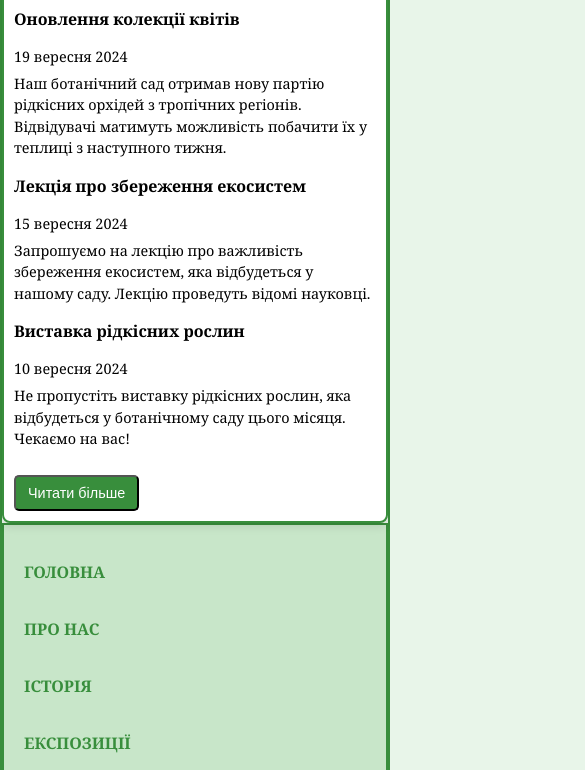
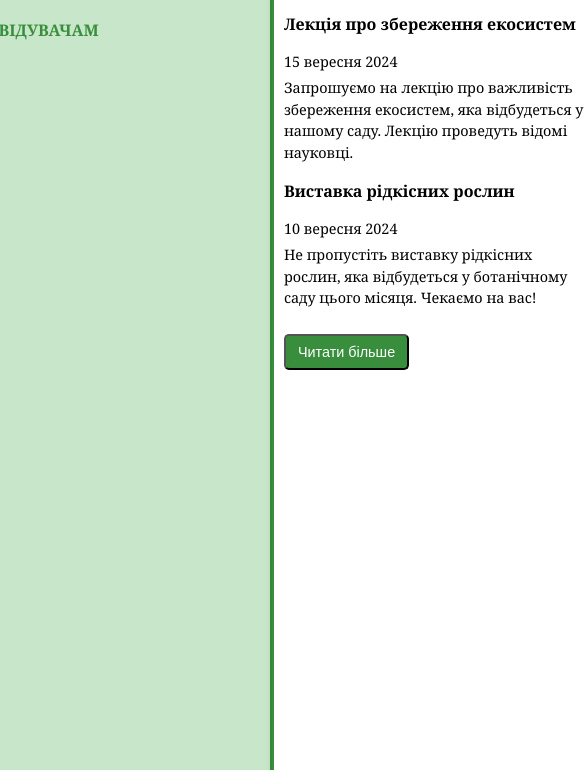
Before and after one commit to ProfessionalA1k0/lab-3.1, a plain HTML site: page index.html in a window 390 px wide. Shown: the part 249-1019 px from the top of the page, 585 px wide, since content can reach past the window. Drawn offline with Linux system fonts and the light colour scheme.

Commit message:
Update styles.css

```diff
--- a/styles.css
+++ b/styles.css
@@ -170,16 +170,19 @@ nav ul li a:hover {
 
 /* Мобільна верстка */
 @media (max-width: 768px) {
+    body {
+        overflow-x: auto; /* Додаємо горизонтальну прокрутку для тіла */
+    }
+
     .container {
-        grid-template-columns: 1fr; /* Однополоса */
-        grid-template-rows: auto auto auto auto auto;
-        grid-template-areas:
-            "header"
-            "center"
-            "left"
-            "right"
-            "center-footer"
-            "footer";
+        width: 1200px; /* Фіксована ширина для контейнера */
+        display: flex;
+        flex-direction: row; /* Визначаємо горизонтальне розташування */
+    }
+
+    .left, .center, .right {
+        flex: 1; /* Вирівнюємо елементи за шириною */
+        min-width: 300px; /* Мінімальна ширина для кожного елемента */
     }
 
     .header {
```
